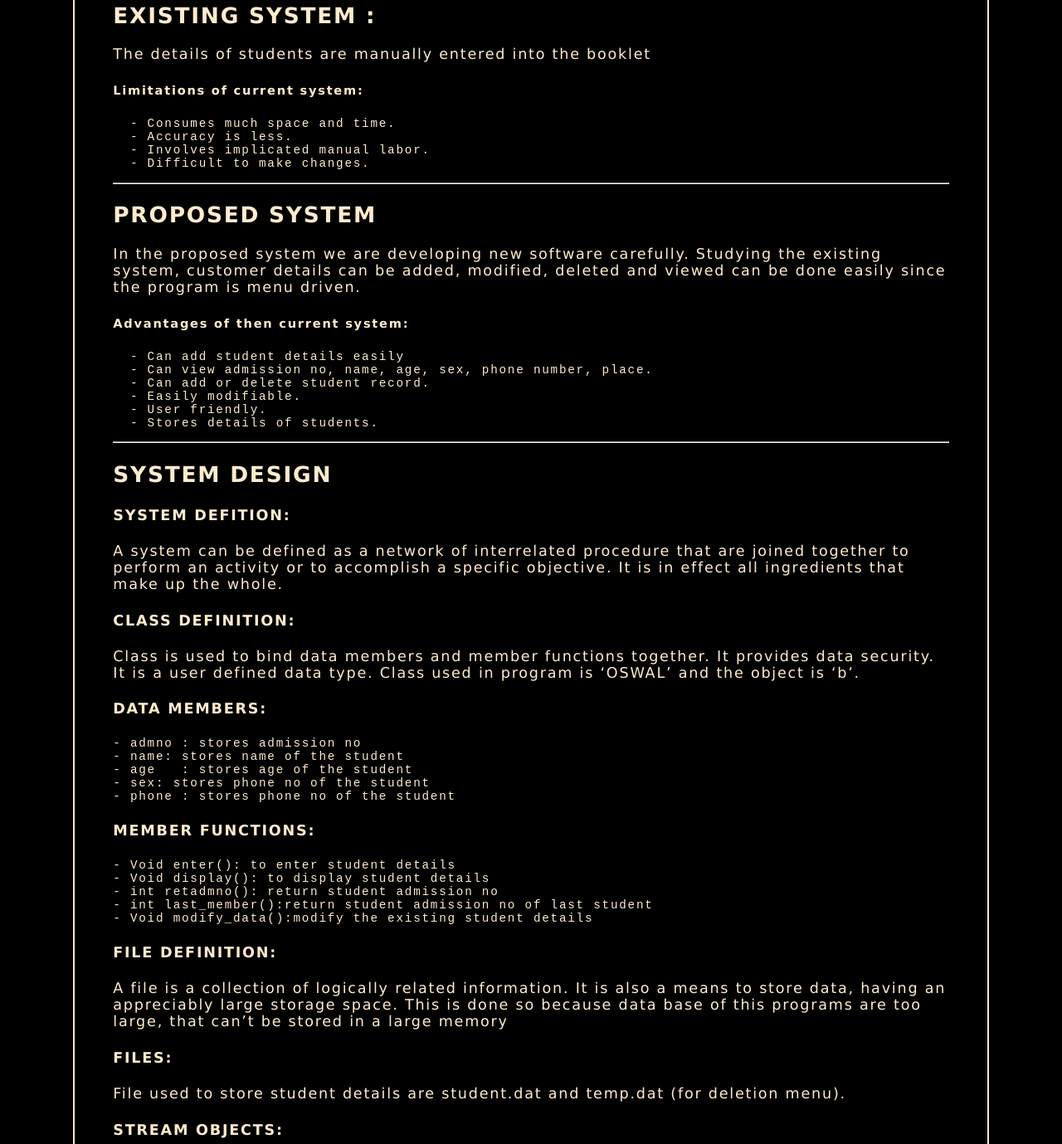
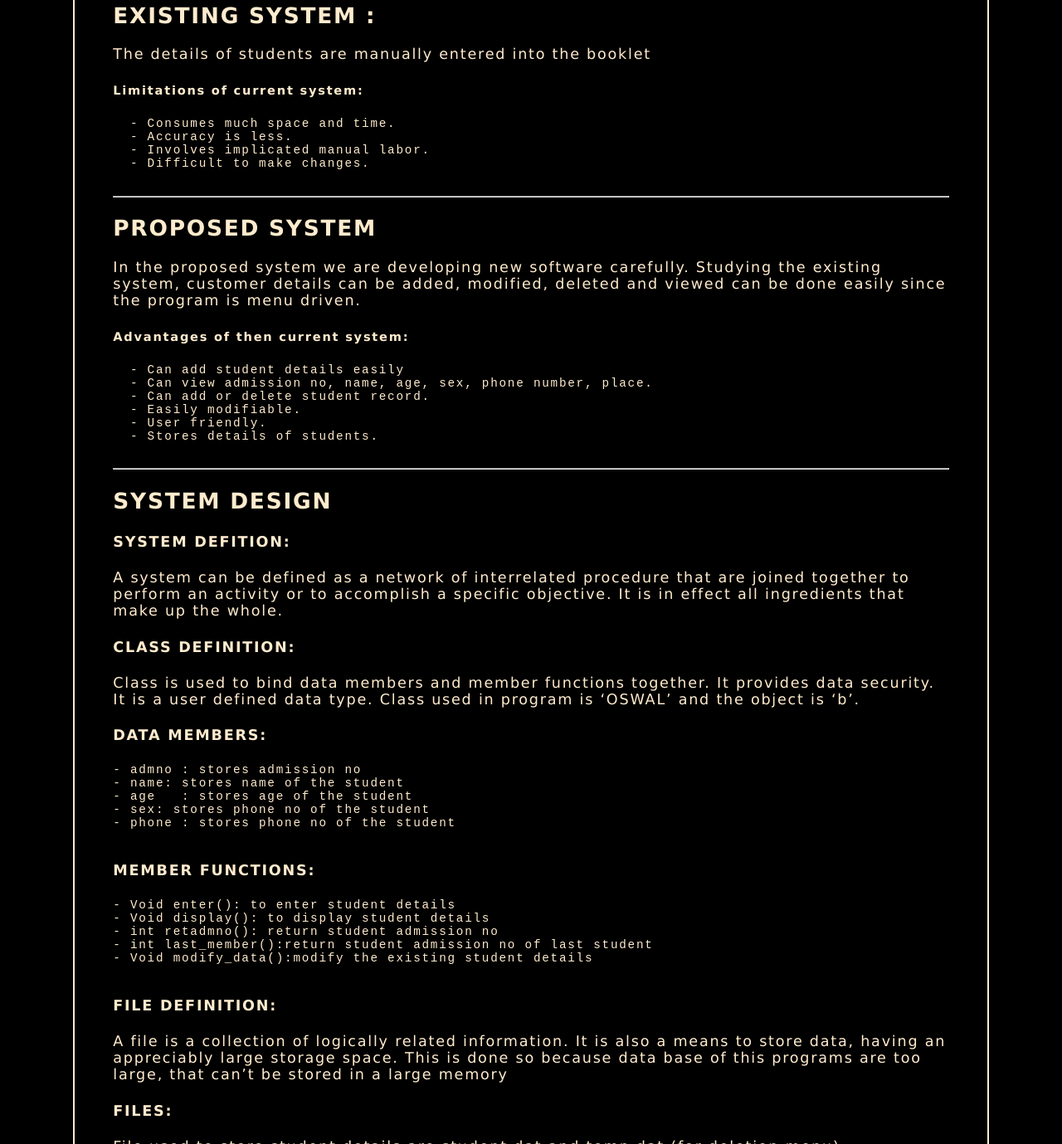
Before and after one commit to NARIKODANHRIDUL/PROJECT-SCHOOL-ADMINISTRATION-SYSTEM, a plain HTML site: page index.html in a window 1280 px wide. Shown: the part 1302-2681 px from the top of the page at 83% size. Drawn offline with Linux system fonts and the light colour scheme.

Commit message:
update index.html

```diff
--- a/index.html
+++ b/index.html
@@ -91,23 +91,25 @@
             <h2 id="existing-system-">EXISTING SYSTEM :</h2>
             <p>The details of students are manually entered into the booklet</p>
             <h5 id="limitations-of-current-system">Limitations of current system:</h5>
-            <pre><code>  - Consumes much space and time.
+            <pre><code><div class="code">  - Consumes much space and time.
   - Accuracy is less.
   - Involves implicated manual labor.
   - Difficult to make changes.
-</code></pre>
+
+</div></code></pre>
             <hr>
             <h2 id="proposed-system">PROPOSED SYSTEM</h2>
             In the proposed system we are developing new software carefully. Studying the existing system, customer
             details can be added, modified, deleted and viewed can be done easily since the program is menu driven.
             <h5 id="advantages-of-then-current-system">Advantages of then current system:</h5>
-            <pre><code>  - Can add student details easily
+            <pre><code><div class="code">  - Can add student details easily
   - Can view admission no, name, age, sex, phone number, place.
   - Can add or delete student record.
   - Easily modifiable.
   - User friendly.
   - Stores details of students.
-</code></pre>
+
+</div></code></pre>
             <hr>
             <h2 id="system-design">SYSTEM DESIGN</h2>
             <h4 id="system-defition">SYSTEM DEFITION:</h4>
@@ -118,19 +120,21 @@
             <p>Class is used to bind data members and member functions together. It provides data security. It is a user
                 defined data type. Class used in program is ‘OSWAL’ and the object is ‘b’.</p>
             <h4 id="data-members">DATA MEMBERS:</h4>
-            <pre><code>- admno : stores admission no
+            <pre><code><div class="code">- admno : stores admission no
 - name: stores name of the student
 - age   : stores age of the student
 - sex: stores phone no of the student
 - phone : stores phone no of the student
-</code></pre>
+
+</div></code></pre>
             <h4 id="member-functions">MEMBER FUNCTIONS:</h4>
-            <pre><code>- Void enter(): to enter student details
+            <pre><code><div class="code">- Void enter(): to enter student details
 - Void display(): to display student details
 - int retadmno(): return student admission no
 - int last_member():return student admission no of last student
 - Void modify_data():modify the existing student details
-</code></pre>
+
+</div></code></pre>
             <h4 id="file-definition">FILE DEFINITION:</h4>
             <p>A file is a collection of logically related information. It is also a means to store data, having an
                 appreciably large storage space. This is done so because data base of this programs are too large, that
```
